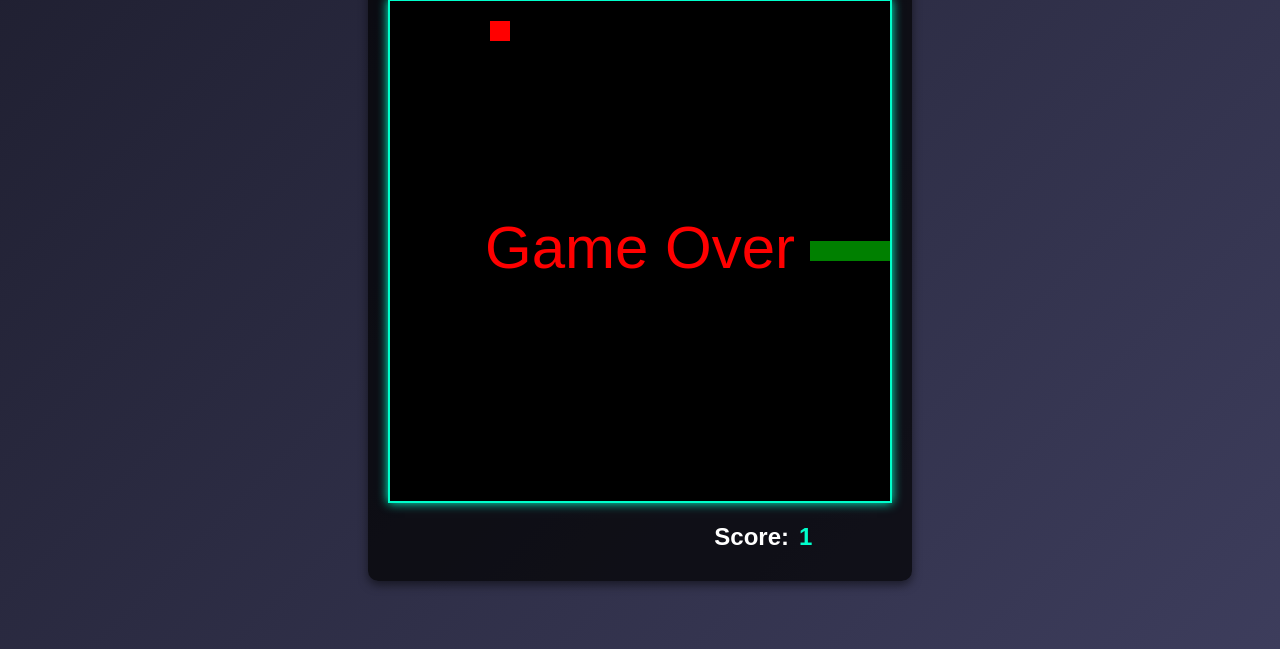
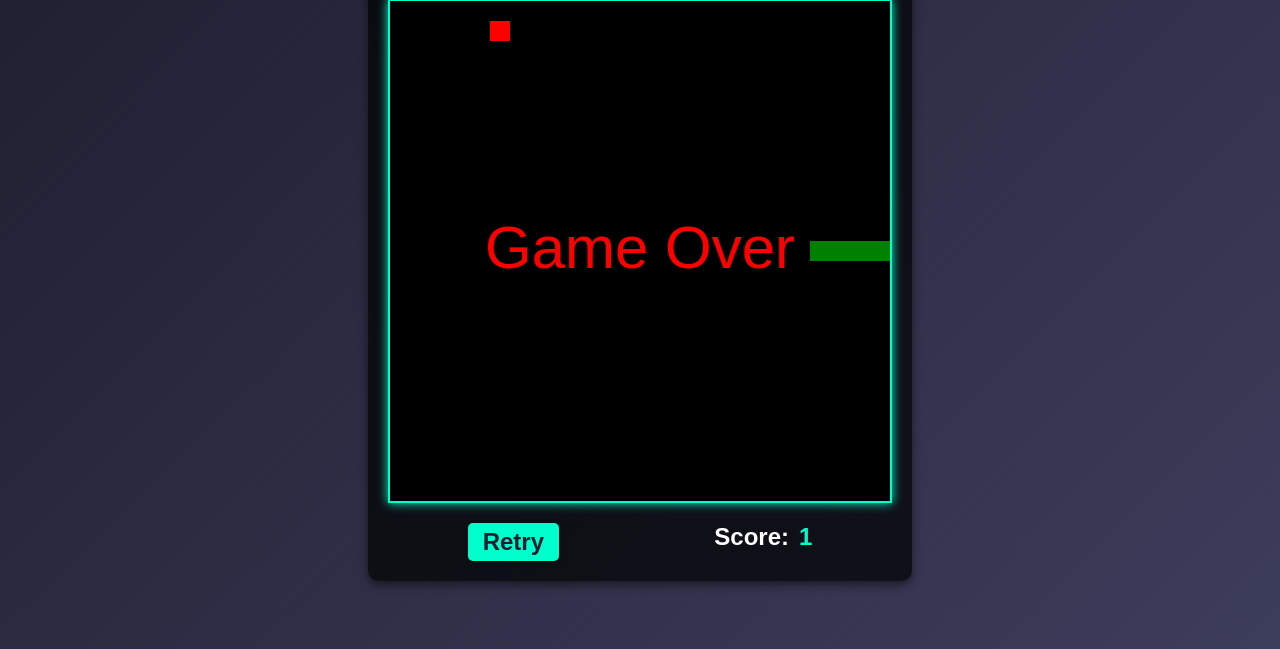
Before and after one commit to KacZbyDev/Snake, a website with bundled scripts: page index.htm in a window 1280 px wide. Shown: the part 151-800 px from the top of the page. Built offline with nearby package versions, Linux system fonts and the light colour scheme.

Commit message:
adding retry button

```diff
--- a/index.htm
+++ b/index.htm
@@ -15,7 +15,7 @@
         </div>
         <canvas id="game-pallete" height="500" width="500"></canvas>
         <div id="game-menu-wrapper">
-            <div class="retry-button-unactive" id="retry-button"> Retry</div>
+            <div id="retry-button"> Retry</div>
             <div id="score-wrapper">
                 <div class="score">Score: </div>
                 <div class="score" id="score-element">0</div>
@@ -24,6 +24,6 @@
         </div>
     </div>
     <script>var exports = {};</script>
-    <script type ="module" src="./output/script.js"></script>
+    <script type ="module" src="./output/GameController.js"></script>
 </body>
 </html>
--- a/input/script.ts
+++ b/input/Game.ts
@@ -9,8 +9,9 @@
     private readonly snake:Snake
     private readonly fruit: Fruit
     private readonly score:Score
+    private readonly callBackFunction:callBack
     private gameLoop:number | undefined
-    constructor(){
+    constructor(callBackFunction:callBack){
         this.canvas = document.querySelector("#game-pallete")!;
         this.ctx = this.canvas.getContext("2d")!;
         this.squareWidth = 20
@@ -18,6 +19,7 @@
         this.fruit = new Fruit(this.snake)
         this.score = new Score()
         this.gameLoop = undefined
+        this.callBackFunction = callBackFunction
     }
     public start():void{
         this.drawSnakePosition(this.snake.segments,"green")
@@ -74,10 +76,9 @@
 
         this.ctx.fillText(message,this.canvas.width/2,this.canvas.height/2)
         clearInterval(this.gameLoop)
+        this.callBackFunction()
     }
 
 
 
 }
-const game:Game = new Game()
-game.start()
--- a/input/GameController.ts
+++ b/input/GameController.ts
@@ -1,4 +1,4 @@
-import { Game } from "./script.js"
+import { Game } from "./Game.js"
 class GameController{
     private retryButton:Element
     private canvas:HTMLCanvasElement
@@ -9,15 +9,27 @@ class GameController{
         this.canvas = document.querySelector("#game-pallete")!;
         this.ctx = this.canvas.getContext("2d")!;
         this.game = null
+
     }
     public switchRetryButtonState():void{
         this.retryButton.classList.toggle("retry-button-unactive")
     }
     private setRetryButton():Element{
         const retryButton:Element = document.querySelector("#retry-button")!
-        this.retryButton.addEventListener("click",()=>{
-
+        retryButton.addEventListener("click",()=>{
+            this.startNewGame()
         })
         return retryButton
     }
+    private clearCanvas():void{
+        this.ctx.clearRect(0,0,this.canvas.width,this.canvas.height)
+    }
+    public startNewGame():void{
+        this.switchRetryButtonState()
+        this.clearCanvas()
+        this.game = new Game(() => this.switchRetryButtonState())
+        this.game.start()
+    }
 }
+const gameController:GameController = new GameController()
+gameController.startNewGame()
--- /dev/null
+++ b/input/types.d.ts
@@ -0,0 +1,4 @@
+declare global{
+    type callBack = () => void
+}
+export {}
```
